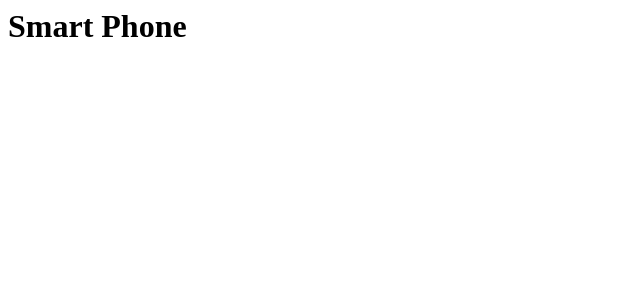
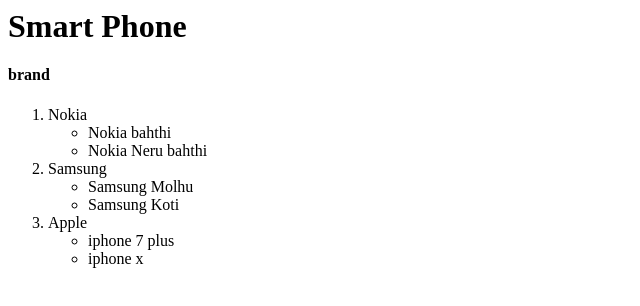
Before and after one commit to mohamed6164/html, a plain HTML site: page index.html in a window 1280 px wide. Shown: the whole page, without its empty margins (0-640 px from the left). Drawn offline with Linux system fonts and the light colour scheme.

Commit message:
brand info

```diff
--- a/index.html
+++ b/index.html
@@ -1 +1,19 @@
 <h1>Smart Phone</h1>
+<h4>brand</h4>
+<ol>
+    <li>Nokia</li>
+        <ul>
+            <li>Nokia bahthi</li>
+            <li>Nokia Neru bahthi</li>
+        </ul>
+    <li>Samsung</li>
+        <ul>
+            <li>Samsung Molhu</li>
+            <li>Samsung Koti</li>
+        </ul>
+    <li>Apple</li>
+        <ul>
+            <li>iphone 7 plus</li>
+            <li>iphone x</li>
+        </ul>
+</ol>
```
